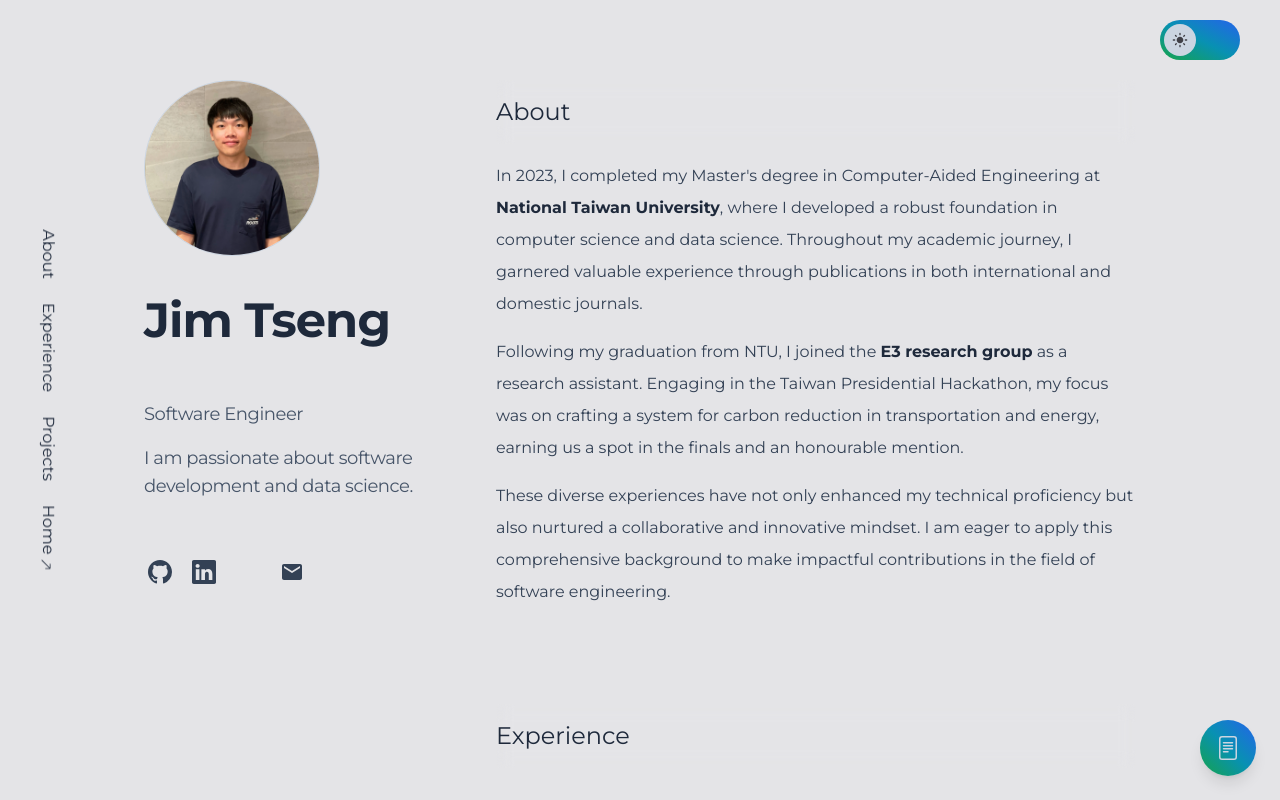
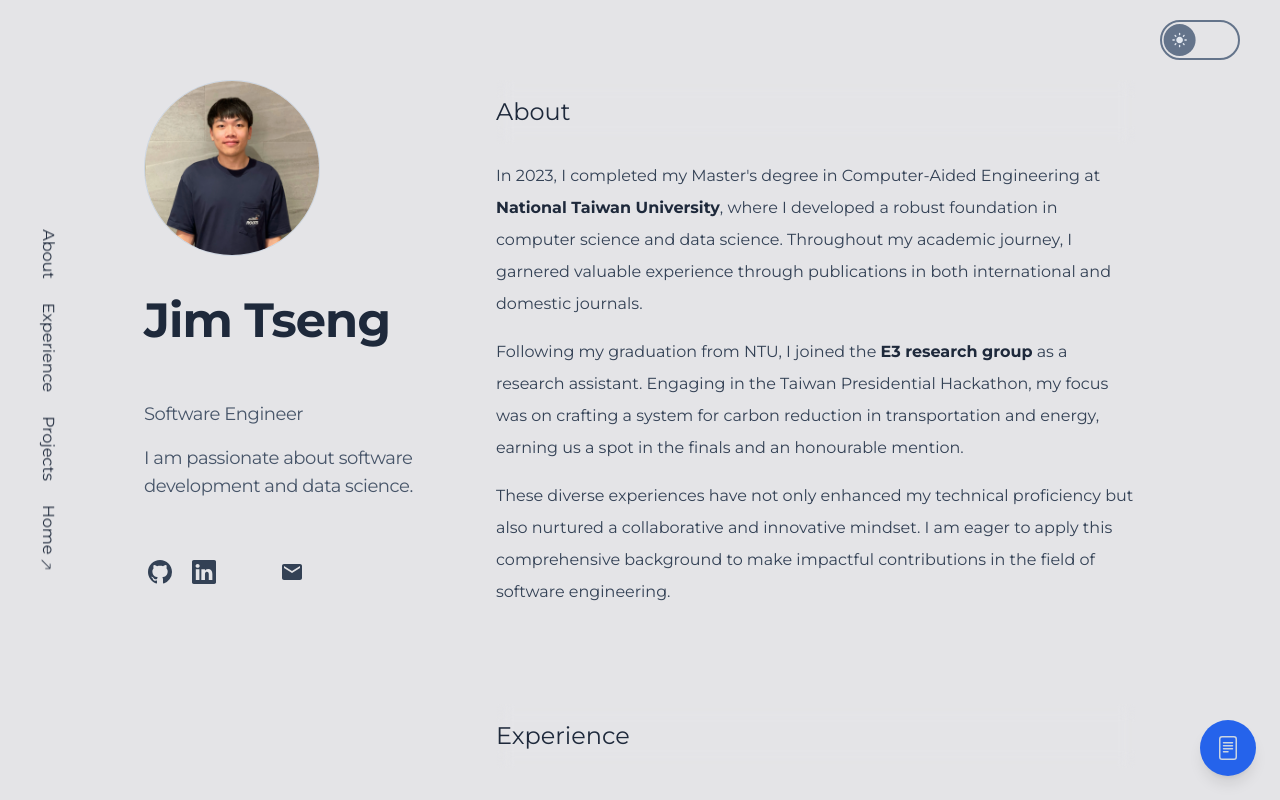
Before and after one commit to wctseng99/wctseng99.github.io, a React (Vite) app: page /portfolio in a window 1280 px wide. Shown: the top 800 px of the page. Built offline with nearby package versions, Linux system fonts and the light colour scheme; some icons are missing.

Commit message:
chore: update themeSwitcher and resume button

```diff
--- a/src/Components/Portfolio/Portfolio.jsx
+++ b/src/Components/Portfolio/Portfolio.jsx
@@ -115,7 +115,7 @@ const Portfolio = () => {
           href="/resume.pdf"
           target="_blank"
           rel="noopener noreferrer"
-          className="text-slate-300 p-4 rounded-full shadow-lg bg-gradient-to-bl from-blue-600 via-cyan-600 to-green-600 transition-colors duration-200 ease-in-out"
+          className="text-slate-300 p-4 rounded-full shadow-lg bg-blue-600 hover:bg-blue-500"
           aria-label="Resume"
         >
           <BsFileText className="text-2xl" />
--- a/src/Components/ThemeSwitcher/ThemeSwitcher.jsx
+++ b/src/Components/ThemeSwitcher/ThemeSwitcher.jsx
@@ -22,23 +22,25 @@ const ThemeSwitcher = () => {
   return (
     <button
       onClick={toggleDarkMode}
-      className={`flex items-center w-16 h-8 lg:w-20 lg:h-10 rounded-full transition-all duration-300 ease-in-out ${
+      className={`flex items-center w-16 h-8 lg:w-20 lg:h-10 border-2 rounded-full transition-all duration-300 ease-in-out group ${
         darkMode
-          ? "bg-gradient-to-bl from-blue-600 via-cyan-600 to-green-600"
-          : "bg-gradient-to-bl from-blue-600 via-cyan-600 to-green-600"
+          ? "border-slate-500 hover:border-slate-200"
+          : "border-slate-500 hover:border-blue-600"
+        // ? "bg-gradient-to-bl from-blue-600 via-sky-500 to-cyan-400"
+        // : "bg-gradient-to-bl from-blue-600 via-cyan-600 to-green-600"
       }`}
     >
       <div
-        className={`rounded-full absolute p-1 lg:p-2 bg-slate-300 ${
+        className={`rounded-full absolute p-1 lg:p-2 ${
           darkMode
-            ? "translate-x-[2.25rem] lg:translate-x-[2.75rem] transition-all duration-300 ease-in-out"
-            : "translate-x-[0.25rem] lg:translate-x-[0.25rem] transition-all duration-300 ease-in-out"
+            ? "bg-slate-500 group-hover:bg-slate-200 translate-x-[2.1rem] lg:translate-x-[2.6rem] transition-all duration-300 ease-in-out"
+            : "bg-slate-500 group-hover:bg-blue-600 translate-x-[0.1rem] lg:translate-x-[0.1rem] transition-all duration-300 ease-in-out"
         }`}
       >
         {darkMode ? (
-          <MdDarkMode className="text-base text-zinc-700" />
+          <MdDarkMode className="text-base text-slate-700" />
         ) : (
-          <MdLightMode className="text-base text-zinc-700" />
+          <MdLightMode className="text-base text-slate-200" />
         )}
       </div>
     </button>
```
